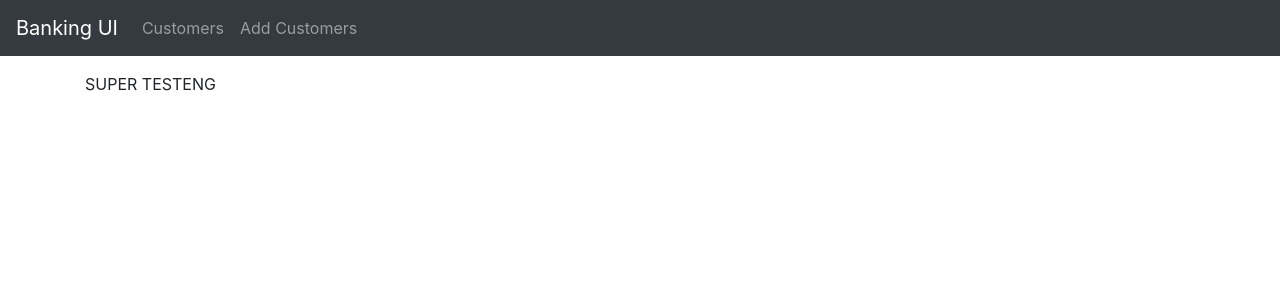
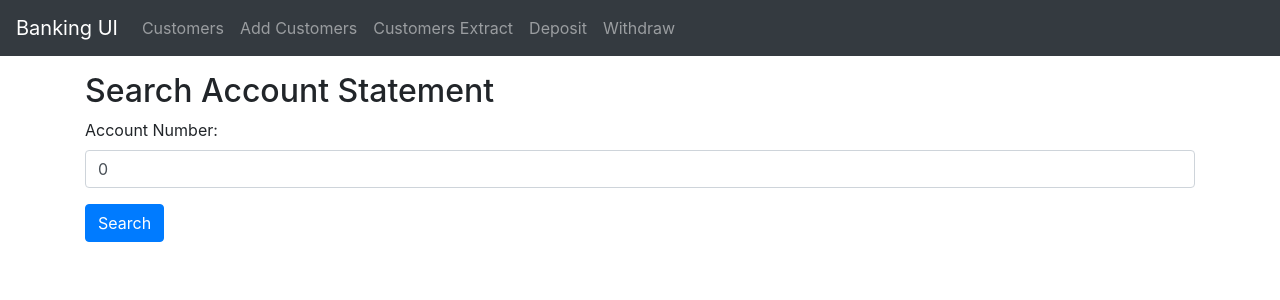
Before and after one commit to MateusFirmino/banking-ui, an Angular app: page /customer/accountNumber in a window 1280 px wide. Shown: the top 300 px of the page. Built offline with nearby package versions, Linux system fonts and the light colour scheme.

Commit message:
implementa filtro pelo numero de conta

```diff
--- /dev/null
+++ b/src/app/TransactionShow.ts
@@ -0,0 +1,6 @@
+export interface CustomerPage {
+  amount: number
+  date: string
+  accountNumber: string
+  transactionType: string[]
+}
--- a/src/app/app-routing.module.ts
+++ b/src/app/app-routing.module.ts
@@ -7,7 +7,7 @@ import { AddCustomerComponent } from './components/add-customer/add-customer.com
 const routes: Routes = [
   { path: '', redirectTo: 'customer', pathMatch: 'full' },
   { path: 'customer', component: CustomerListComponent },
-  { path: 'customer/:id', component: CustomerDetailsComponent },
+  { path: 'customer/:accountNumber', component: CustomerDetailsComponent },
   { path: 'add', component: AddCustomerComponent }
 ];
 
--- a/src/app/app.component.html
+++ b/src/app/app.component.html
@@ -8,6 +8,15 @@
       <li class="nav-item">
         <a routerLink="add" class="nav-link">Add Customers</a>
       </li>
+      <li class="nav-item">
+        <a routerLink="customer/accountNumber" class="nav-link">Customers Extract</a>
+      </li>
+      <li class="nav-item">
+        <a  class="nav-link">Deposit</a>
+      </li>
+      <li class="nav-item">
+        <a  class="nav-link">Withdraw</a>
+      </li>
     </div>
   </nav>
 
--- a/src/app/components/customer-details/customer-details.component.html
+++ b/src/app/components/customer-details/customer-details.component.html
@@ -1 +1,31 @@
-<p>SUPER TESTENG </p>
+<div>
+    <h2>Search Account Statement</h2>
+    <form (ngSubmit)="getTransactionsById()">
+        <div class="form-group">
+            <label for="accountNumber">Account Number:</label>
+            <input type="text" class="form-control" id="accountNumber" name="accountNumber" [(ngModel)]="accountNumber">
+        </div>
+        <button type="submit" class="btn btn-primary">Search</button>
+    </form>
+
+    <div *ngIf="transactions.length > 0">
+        <h3>Account Statement</h3>
+        <table class="table">
+            <thead>
+                <tr>
+                    <th>Data</th>
+                    <th>Type</th>
+                    <th>Amount</th>
+                </tr>
+            </thead>
+            <tbody>
+                <tr *ngFor="let transaction of transactions">
+                    <td>{{ transaction.date | date:'dd/MM/yyyy HH:mm:ss' }}</td>
+                    <td>{{ transaction.transactionType }}</td>
+                    <td>{{ transaction.amount }}</td>
+
+                </tr>
+            </tbody>
+        </table>
+    </div>
+</div>
--- a/src/app/components/customer-details/customer-details.component.ts
+++ b/src/app/components/customer-details/customer-details.component.ts
@@ -1,10 +1,32 @@
-import { Component } from '@angular/core';
+import { Component, OnInit } from '@angular/core';
+import { CustomerService } from '../../services/customer.service';
+import { Transaction } from '../../models/transaction.model';
 
 @Component({
   selector: 'app-customer-details',
   templateUrl: './customer-details.component.html',
   styleUrl: './customer-details.component.css'
 })
-export class CustomerDetailsComponent {
+export class CustomerDetailsComponent implements OnInit {
+  transactions: Transaction[] = [];
+  accountNumber: number = 0;
 
+  constructor(private customerService: CustomerService) { }
+
+  ngOnInit(): void {
+  }
+
+  getTransactionsById(): void {
+    if (this.accountNumber !== 0) {
+      this.customerService.getTransactionsById(this.accountNumber).subscribe(response => {
+        if (response.success) {
+          this.transactions = response.data.content;
+        } else {
+          console.error('Error getting transactions:', response.message);
+        }
+      });
+    } else {
+      console.error('Account number is required');
+    }
+  }
 }
--- a/src/app/services/customer.service.ts
+++ b/src/app/services/customer.service.ts
@@ -6,7 +6,7 @@ import { CustomerPage } from '../CustomerPage';
 import { CustomerCreateResponse } from '../CustomerCreateResponse';
 import { CustomerCreateRequest } from '../CustomerCreateRequest';
 
-const baseUrl = 'http://localhost:8080/banking-api';
+const baseUrl = 'http://localhost:8080/banking-api/customer';
 
 @Injectable({
   providedIn: 'root'
@@ -16,11 +16,15 @@ export class CustomerService {
   constructor(private http: HttpClient){}
 
   getAllCustomers(): Observable<ApiResponse<CustomerPage>> {
-    return this.http.get<ApiResponse<CustomerPage>>(`${baseUrl}/customer`);
+    return this.http.get<ApiResponse<CustomerPage>>(`${baseUrl}`);
+  }
+
+  getTransactionsById(accountNumber: number): Observable<ApiResponse<CustomerPage>> {
+    return this.http.get<ApiResponse<CustomerPage>>(`${baseUrl}/${accountNumber}`);
   }
 
   createCustomer(createRequest: CustomerCreateRequest): Observable<ApiResponse<CustomerCreateResponse>> {
-    return this.http.post<ApiResponse<CustomerCreateResponse>>(`${baseUrl}/customer`, createRequest);
+    return this.http.post<ApiResponse<CustomerCreateResponse>>(`${baseUrl}`, createRequest);
 }
 
 }
```
Also changed, not shown: src/app/models/transaction.model.ts (added, +10 -0 lines), 1 other file (tests, documents, lock files or other folders).
